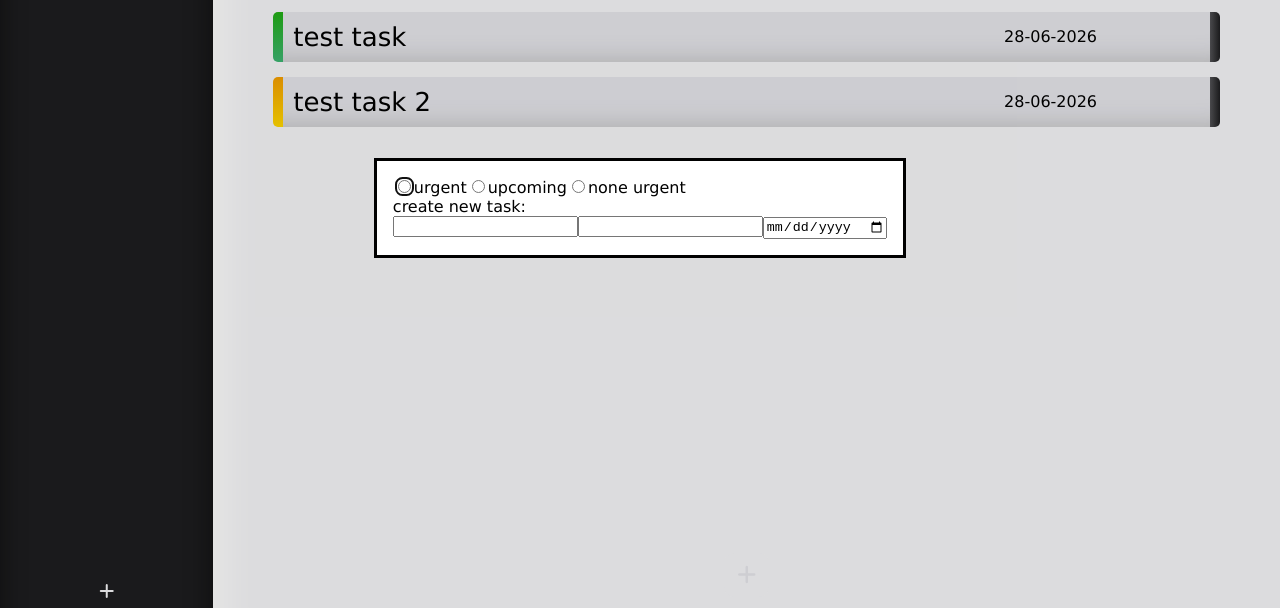
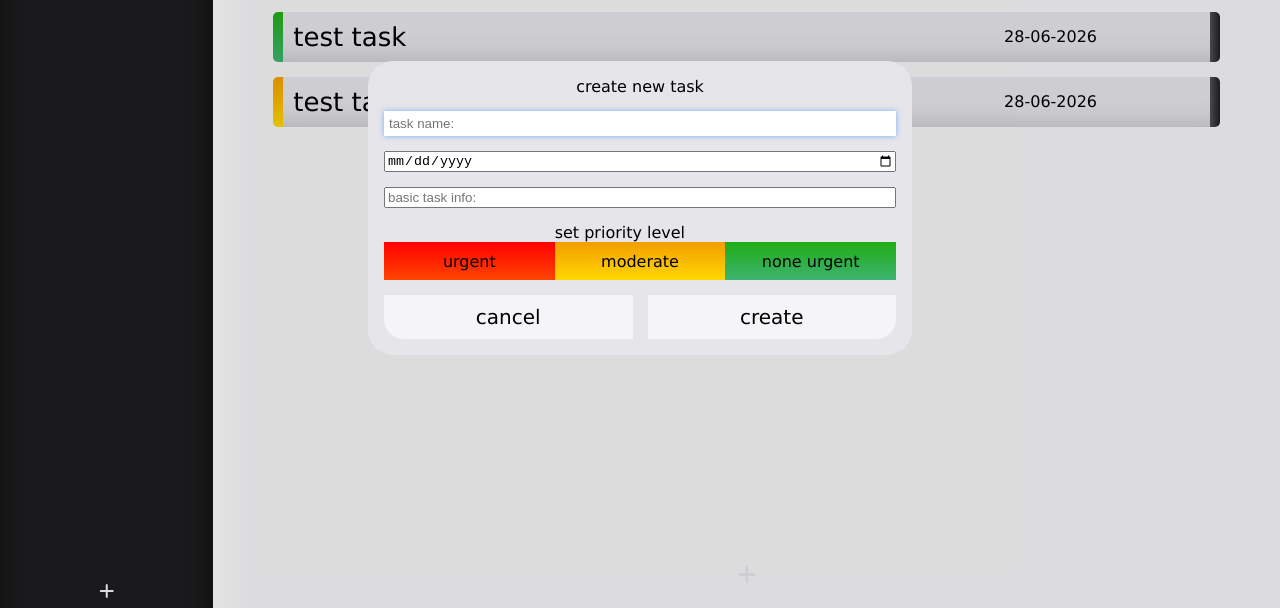
Before and after one commit to VoidOfMaya/Simply-Todo, a website built with webpack: page src/template.html in a window 1280 px wide. Both pictures are taken after a click on the element 746 px from the left and 766 px from the top of the page. Shown: the part 192-800 px from the top of the page. Built offline with nearby package versions, Linux system fonts and the light colour scheme.

Commit message:
adds tasks to projects

```diff
--- a/src/index.js
+++ b/src/index.js
@@ -2,7 +2,7 @@
 import "./styles.css";
 import { ProjectManager } from "./modules/ProjectManager";
 import { TaskManager } from "./modules/TaskManager";
-import { init, initDialogP, initMain, initSideBare , renderSide} from "./modules/domManager";
+import { init, initDialogP, initSideBare , renderSide, } from "./modules/domManager";
 import '@fortawesome/fontawesome-free/css/all.min.css';
 import { staticDom } from "./modules/staticDom";
 import { Project } from "./modules/Project";
@@ -57,7 +57,7 @@ function initApp(){
   initDialogP(projectAdd);
 
   staticDom.dialog_CPD.addEventListener('close', ()=>{
-    renderSide(projectHandler.showProjects(), projectDelete, tasksGet, taskCreate, projectGet);//hastask
+    renderSide(projectHandler.showProjects(), projectDelete, tasksGet, projectGet, taskCreate);//hastask
   })
   staticDom.dialog_dPD.addEventListener('close', ()=>{
     renderSide(projectHandler.showProjects(), projectDelete, tasksGet, projectGet, taskCreate);//has task
--- a/src/modules/domManager.js
+++ b/src/modules/domManager.js
@@ -111,7 +111,7 @@ const setupSidedialogListeners = function (removefunction, tasks, addTask){
         if (document.body.contains(dialog_dPD)) {
             document.body.removeChild(dialog_dPD);
         }
-        populateMain(homeProject, tasks, addTask,createTask);
+        populateMain(homeProject, tasks, addTask);
         console.log(`project "${project.name}" at id "${project.id}" should be deleted`)
         currentProjectToDelete = null;
 
@@ -122,7 +122,7 @@ const setupSidedialogListeners = function (removefunction, tasks, addTask){
 let currentProject = null;
 let currentClickListener = null;
 //has add task
-const projectDialogEventHandler = function(element, project, addTask){
+const projectDialogEventHandler = function(element, project, addTask, tasks){
 
     if(currentProject === project.id) return;
     if(currentClickListener){
@@ -130,7 +130,7 @@ const projectDialogEventHandler = function(element, project, addTask){
     }
 
     currentClickListener = () => {
-        taskCreation(project.id, addTask);
+        taskCreation(addTask, tasks);
     };
     element.addEventListener('click', currentClickListener);
 
@@ -139,21 +139,73 @@ const projectDialogEventHandler = function(element, project, addTask){
     return element;
 }
 //has add task origin
-const taskCreation = function( projectId, addTask){
-    const {taskDialog} = staticDom;
-    console.log(`loading tasks under project id: ${projectId}`);
+
+let priorityLevel = "";
+const prioritySelection = function (){
+    const {priority, urgent, moderate, nonUrgent} = staticDom;
+
+        urgent.addEventListener("click", ()=>{
+            priorityLevel = "urgent";
+            console.log(`priority set to: ${priorityLevel}`);
+            return priorityLevel;
+        });
+        moderate.addEventListener("click", ()=>{
+            priorityLevel ="upcoming";
+            console.log(`priority set to: ${priorityLevel}`);
+            return priorityLevel;
+        });
+        nonUrgent.addEventListener("click", ()=>{
+            priorityLevel ="none-urgent";
+            console.log(`priority set to: ${priorityLevel}`);
+            return priorityLevel;
+        });
+
+
+    }
+let createTaskDialogListenerInstance = false;
+const taskCreation = function( addTask, tasks){
+    const {taskDialog, name, info, date, createBtn, cancel_cTD} = staticDom;
+    let projectId;
+    //console.log(`loading tasks under project id: ${projectId}`);
     document.body.appendChild(taskDialog);
     taskDialog.showModal();
 
+
+    if(!createTaskDialogListenerInstance){
+        cancel_cTD.addEventListener("click", ()=>{
+            projectId = currentProject;
+            taskDialog.close();
+            document.body.removeChild(taskDialog);
+            console.log(`task creation dialog closed,for ${projectId}`);
+
+        })
+        createBtn.addEventListener('click',()=>{
+            projectId = currentProject;
+            addTask(name.value, info.value, date.value, priorityLevel, projectId);
+            //console.log(`${name.value}, ${info.value}, ${date.value}, ${priorityLevel}, ${projectId}`)
+            taskDialog.close();
+            document.body.removeChild(taskDialog);
+        })
+        taskDialog.addEventListener('close', ()=>{
+            projectId = currentProject;
+            console.log( tasks);
+            populateTasks(projectId, tasks)
+        })
+        createTaskDialogListenerInstance = true;
+        prioritySelection();
+
+
+    }
 }
 //display management takes: 1project , gettask function instance, create task function for triggering dialog
 //has add task
 const populateMain= function(project, tasks, addTask){
     const {displayTitle, addTaskBtn} = staticDom
+    console.log("project in populateMain:", project);
     console.log(`populating ${project.name} initializing at id ${project.id}`);
     //for intialization
     console.log(tasks(project.id));
-    projectDialogEventHandler( addTaskBtn, project, addTask);
+    projectDialogEventHandler( addTaskBtn, project, addTask, tasks);
     //taskbtnlistenerInstance = true;
     displayTitle.innerHTML = "";
     displayTitle.innerText= project.name;
@@ -319,9 +371,10 @@ const renderSide = function(projects, removefunction, tasks, getProjectById, new
             if(!freshProject){
                 console.log(`youre tryinh to view project ${project.name}, at id: ${freshProject}`)
                 alert("selected project no longer exists.");
+                return
 
             }
-            populateMain(freshProject, tasks, newTask, createTask);
+            populateMain(freshProject, tasks, newTask,);
 
         });
 
@@ -372,4 +425,5 @@ export{
     initDialogP,
     initSideBare,
     renderSide,
+
 }
--- a/src/modules/staticDom.js
+++ b/src/modules/staticDom.js
@@ -5,7 +5,7 @@
  => task card elements
  */
 
-import { topWhite,mainWhite, black ,green, urgentRed, moderateYellow, gray } from "./colors"; // topwhite, mainwhite, balck
+import { topWhite,mainWhite, black ,green, urgentRed, moderateYellow, gray, textGray } from "./colors"; // topwhite, mainwhite, balck
 
 // element root
 let sideRoot = null;
@@ -297,7 +297,7 @@ const createProjectDialog = function(){
 
     const projectName = document.createElement("input");
     projectName.type = "text";
-    projectName.placeholder= "Project name goes here";
+    projectName.placeholder= "Project name :";
     projectName.style.width = "90%";
     projectName.style.justifySelf= "center";
     projectName.style.border = "none";
@@ -337,45 +337,118 @@ const createTaskDialog = function(){
     const name = document.createElement('input');
     const info = document.createElement('input');
     const date = document.createElement('input');
-    const priority = ["urgent", "upcoming", "none urgent"];
+    const priority = document.createElement('div');
+    const createBtn = document.createElement('div');
+    const cancelBtn = document.createElement('div');
 
+    taskDialog.style.border = "none";
+    taskDialog.style.borderRadius = "25px";
+    taskDialog.style.width = "40vw";
+    taskDialog.style.display = "grid";
+    taskDialog.style.gridTemplateColumns = "1fr 1fr";
+    taskDialog.style.gridTemplateRows = ""
+    taskDialog.style.gridTemplateRows = "repeat(1fr * 6)";
+    taskDialog.style.gap = "15px";
+    taskDialog.style.background = topWhite();
 
-    title.innerHTML =" create new task:";
-    title.style.fontsize = "20px";
+    title.innerHTML =" create new task";
+    title.style.fontsize = "26px";
+    title.style.gridArea = "title";
+    title.style.justifySelf = "center";
 
     name.type = "text";
     name.min = "0";
     name.max = "10";
+    name.style.gridArea= "name-input";
+    name.style.border= "none";
+    name.style.border= "focus: none";
+    name.style.padding= "5px";
+    name.placeholder = "task name:"
 
     info.type = "text";
     info.min = "0";
-    info.max = "100";
+    info.max = "50";
+    info.style.gridArea = "info-input";
+    info.placeholder = "basic task info:"
 
     date.type = "date";
+    date.style.gridArea= "date-input";
 
-    priority.forEach(p=>{
-        const element = document.createElement('input');
-        element.type = 'radio';
-        element.name = "priority";
-        element.value = p;
-        element.id =`priority-${p}`;
+    priority.style.gridArea = "priority-input";
+    priority.style.display = "grid";
+    priority.style.justifyContent = "center";
+    priority.style.gridTemplateColumns= "1fr 1fr 1fr" ;
+    priority.style.gridTemplateRows = "1fr 2fr";
+    priority.style.gridTemplateAreas = `".  title ."
+                                        "urgent moderate non-urgent"`;
 
-        const label = document.createElement("label");
-        label.setAttribute("for", p.id);
-        label.textContent = p;
+    const priorityHead = document.createElement('div');
+    priorityHead.innerHTML ="set priority level";
+    priorityHead.style.gridArea = "title";
 
-        taskDialog.appendChild(element);
-        taskDialog.appendChild(label);
-    })
+
+    const urgent = document.createElement("div");
+    urgent.innerHTML = "urgent";
+    urgent.style.textAlign = "center";
+    urgent.style.alignContent= "center";
+    urgent.style.gridArea = "urgent";
+    urgent.style.background= urgentRed();
+
+    const moderate = document.createElement("div");
+    moderate.innerHTML = "moderate";
+    moderate.style.textAlign = "center";
+    moderate.style.alignContent= "center";
+    moderate.style.gridArea = "moderate";
+    moderate.style.background = moderateYellow();
+
+    const nonUrgent = document.createElement("div");
+    nonUrgent.innerHTML = "none urgent";
+    nonUrgent.style.textAlign = "center";
+    nonUrgent.style.alignContent= "center";
+    nonUrgent.style.gridArea = "non-urgent";
+    nonUrgent.style.background = green();
+
+    priority.appendChild(priorityHead);
+    priority.appendChild(urgent);
+    priority.appendChild(moderate);
+    priority.appendChild(nonUrgent);
+
+
+
+    createBtn.style.gridArea= "create-btn";
+    createBtn.innerHTML = "create";
+    createBtn.style.background = mainWhite();
+    createBtn.style.padding = "10px";
+    createBtn.style.borderRadius = "0px 0px 20px 0px";
+    createBtn.style.fontSize = "20px";
+    createBtn.style.textAlign = "center";
+
+    cancelBtn.style.gridArea = "cancel-btn";
+    cancelBtn.innerHTML = "cancel";
+    cancelBtn.style.background = mainWhite();
+    cancelBtn.style.borderRadius = "0px 0px 0px 20px";
+    cancelBtn.style.fontSize = "20px";
+    cancelBtn.style.textAlign= "center";
+    cancelBtn.style.alignContent = "center";
+
+    taskDialog.style.gridTemplateAreas= `"title title"
+                                         "name-input name-input"
+                                         "date-input date-input"
+                                         "info-input info-input"
+                                         "priority-input priority-input"
+                                         "cancel-btn create-btn"`
 
     taskDialog.appendChild(title);
     taskDialog.appendChild(name);
     taskDialog.appendChild(info);
     taskDialog.appendChild(date);
+    taskDialog.appendChild(priority);
+    taskDialog.appendChild(createBtn);
+    taskDialog.appendChild(cancelBtn);
 
 
 
-    return {taskDialog};
+    return {taskDialog, name, info, date, createBtn, cancelBtn, priority, urgent, moderate, nonUrgent };
 }
 //spliting finctions to variables while calling the function once
 const { deleteDialog, deletBtn, cancelBtn, alert} = deleteProjectDialog();
@@ -383,7 +456,7 @@ const { dialog, projectName, btn } = createProjectDialog();
 const {side, projectList, addProject} = createSide();
 const {display, mainContainer, displayTitle, tasksDisplay, addTaskBtn} = createDisplay()
 const {taskCard, taskInfo, taskName, taskPriority, taskDate, taskOpen, taskEdit} = createTaskCard();
-const {taskDialog} = createTaskDialog();
+const {taskDialog, name, info, date, createBtn, cancelBtn: cancel_cTD, priority, urgent, moderate, nonUrgent} = createTaskDialog();
 // _CPD is a pointer to the original function
 export const staticDom= {
      //header
@@ -399,5 +472,5 @@ export const staticDom= {
     //task card
     taskCard, taskInfo, taskName, taskPriority, taskDate , taskOpen, taskEdit,
     //task dialog
-    taskDialog,
+    taskDialog, name, info, date, createBtn, cancel_cTD, priority, urgent, moderate, nonUrgent,
 }
--- a/src/styles.css
+++ b/src/styles.css
@@ -7,7 +7,7 @@ body{
 
 input[type="text"]:focus,
 textarea:focus {
-  border: 2px solid #007BFF; /* Example: blue border */
+  border: none; /* Example: blue border */
   outline: none; /* Remove default focus outline (optional) */
   box-shadow: 0 0 5px rgba(0, 123, 255, 0.5); /* Optional glow effect */
 }
```
